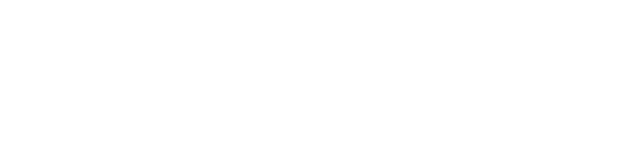
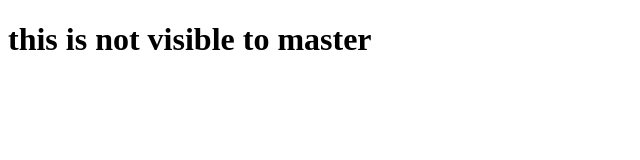
Before and after one commit to coderitec/alphaweeksix, a plain HTML site: page index.html in a window 1280 px wide. Shown: the whole page, without its empty margins (0-640 px from the left). Drawn offline with Linux system fonts and the light colour scheme.

Commit message:
feat: add text to h1

```diff
--- a/index.html
+++ b/index.html
@@ -6,6 +6,6 @@
     <title>transition and animation</title>
 </head>
 <body>
-
+    <h1>this is not visible to master</h1>
 </body>
 </html>
```
